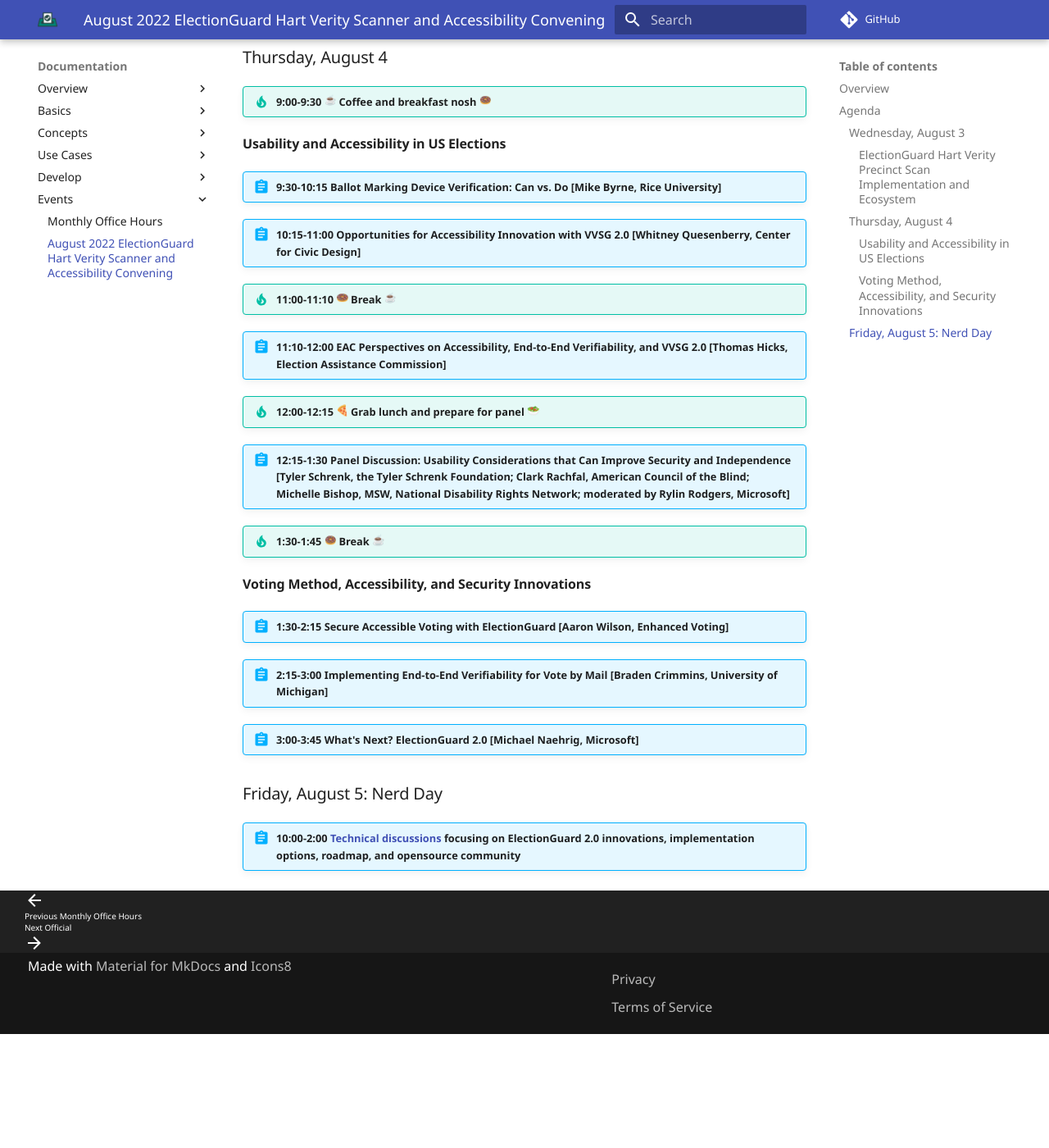
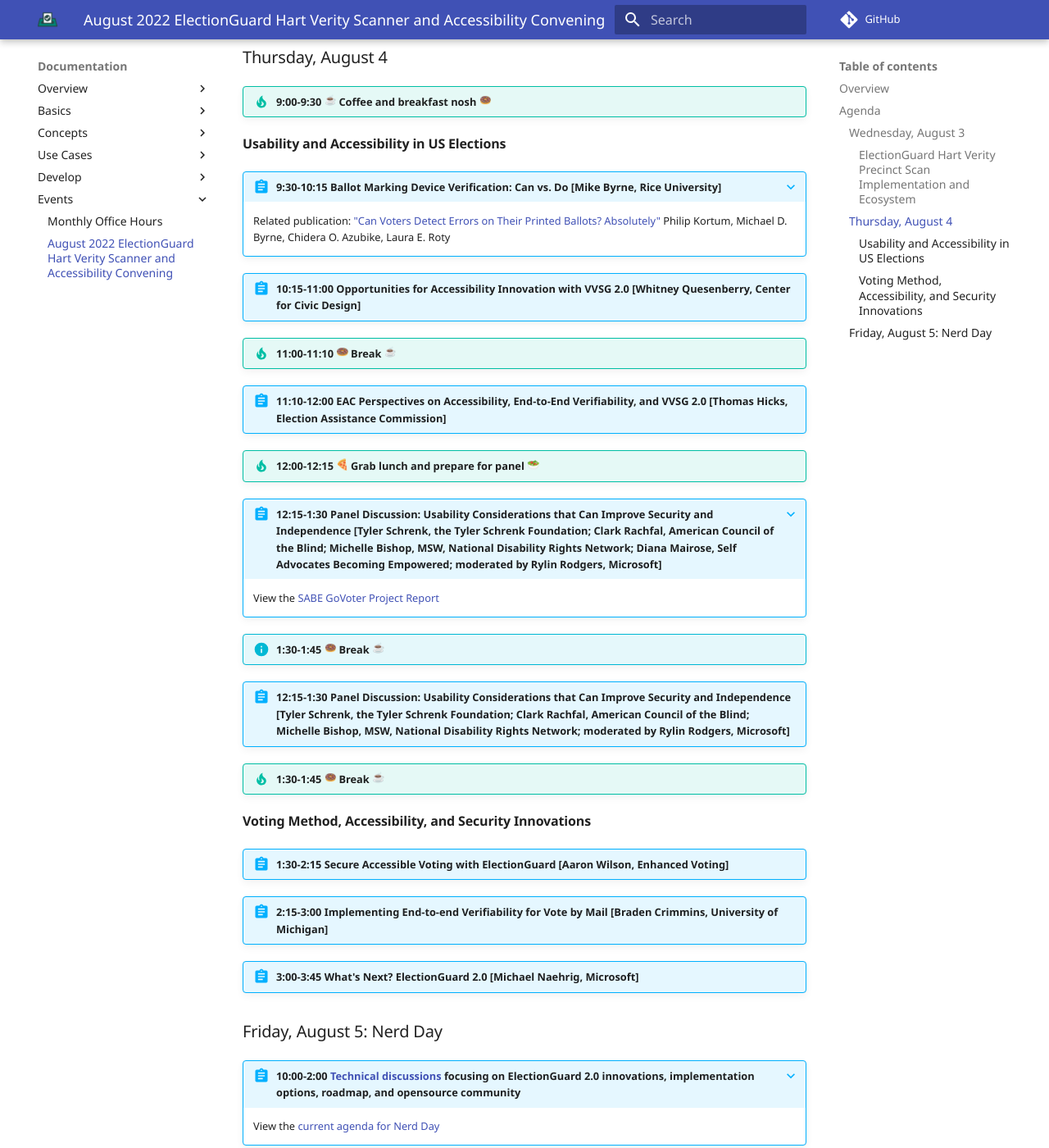
Before and after one commit to Election-Tech-Initiative/electionguard, an MkDocs documentation site: the page built from docs/events/eg_usability_aug_2022.md, in a window 1280 px wide and 1400 px high, scrolled down 1345 px. Shown: the whole window at 82% size. Built offline with MkDocs 1.6.1 and Material for MkDocs 9.7.7, drawn with Linux system fonts in a browser that asks for light colours; emoji names are drawn with the system emoji font; some web fonts are replaced; comment, search, counter and statistics services are not loaded; before the commit the page ends 2606 px from its top, so only the background shows below that.

Commit message:
Add links and names to attendees (#282)
* Near-final agenda

* real fix now for links and names

* now with changes staged properly. sigh.

* fully updated

* attribution error

```diff
--- a/docs/events/eg_usability_aug_2022.md
+++ b/docs/events/eg_usability_aug_2022.md
@@ -31,21 +31,25 @@
 
 #### Usability and Accessibility in US Elections
 
-!!! abstract "9:30-10:15 Ballot Marking Device Verification: Can vs. Do [Mike Byrne, Rice University]"
+???+ abstract "9:30-10:15 Ballot Marking Device Verification: Can vs. Do [Mike Byrne, Rice University]"
+    Related publication: ["Can Voters Detect Errors on Their Printed Ballots? Absolutely" ](https://arxiv.org/abs/2204.09780) Philip Kortum, Michael D. Byrne, Chidera O. Azubike, Laura E. Roty
 !!! abstract "10:15-11:00 Opportunities for Accessibility Innovation with VVSG 2.0 [Whitney Quesenberry, Center for Civic Design]"
 !!! tip "11:00-11:10 :doughnut: Break :coffee:"
 !!! abstract "11:10-12:00 EAC Perspectives on Accessibility, End-to-End Verifiability, and VVSG 2.0 [Thomas Hicks, Election Assistance Commission]"
 !!! tip "12:00-12:15 :pizza: Grab lunch and prepare for panel :salad:"
+???+ abstract "12:15-1:30 Panel Discussion: Usability Considerations that Can Improve Security and Independence [Tyler Schrenk, the Tyler Schrenk Foundation; Clark Rachfal, American Council of the Blind; Michelle Bishop, MSW, National Disability Rights Network; Diana Mairose, Self Advocates Becoming Empowered; moderated by Rylin Rodgers, Microsoft]"
+    View the [SABE GoVoter Project Report](https://www.sabeusa.org/wp-content/uploads/2021/10/SABE-GoVoter-2020-Survey-Report.pdf)
+!!! info "1:30-1:45 :doughnut: Break :coffee:"
 !!! abstract "12:15-1:30 Panel Discussion: Usability Considerations that Can Improve Security and Independence [Tyler Schrenk, the Tyler Schrenk Foundation; Clark Rachfal, American Council of the Blind; Michelle Bishop, MSW, National Disability Rights Network; moderated by Rylin Rodgers, Microsoft]"
-
 !!! tip "1:30-1:45 :doughnut: Break :coffee:"
 
 #### Voting Method, Accessibility, and Security Innovations
 
 !!! abstract "1:30-2:15 Secure Accessible Voting with ElectionGuard [Aaron Wilson, Enhanced Voting]"
-!!! abstract "2:15-3:00 Implementing End-to-End Verifiability for Vote by Mail [Braden Crimmins, University of Michigan]"
+!!! abstract "2:15-3:00 Implementing End-to-end Verifiability for Vote by Mail [Braden Crimmins, University of Michigan]"
 !!! abstract "3:00-3:45 What's Next? ElectionGuard 2.0 [Michael Naehrig, Microsoft]"
 
 ### Friday, August 5: Nerd Day
 
-!!! abstract "10:00-2:00 [Technical discussions](https://docs.google.com/document/d/1GC7A4j2dkkOzX-yhDg_IzJ64cOZQZjR9FPWF5COJq54/edit#heading=h.kxvinmghkvur) focusing on ElectionGuard 2.0 innovations, implementation options, roadmap, and opensource community"
+???+ abstract "10:00-2:00 [Technical discussions](https://docs.google.com/document/d/1GC7A4j2dkkOzX-yhDg_IzJ64cOZQZjR9FPWF5COJq54/edit#heading=h.kxvinmghkvur) focusing on ElectionGuard 2.0 innovations, implementation options, roadmap, and opensource community"
+     View the [current agenda for Nerd Day](https://docs.google.com/document/d/1GC7A4j2dkkOzX-yhDg_IzJ64cOZQZjR9FPWF5COJq54/edit#heading=h.kxvinmghkvur)
```
Also changed, not shown: other parts of docs/events/eg_usability_aug_2022.md (+2 -2 lines).
